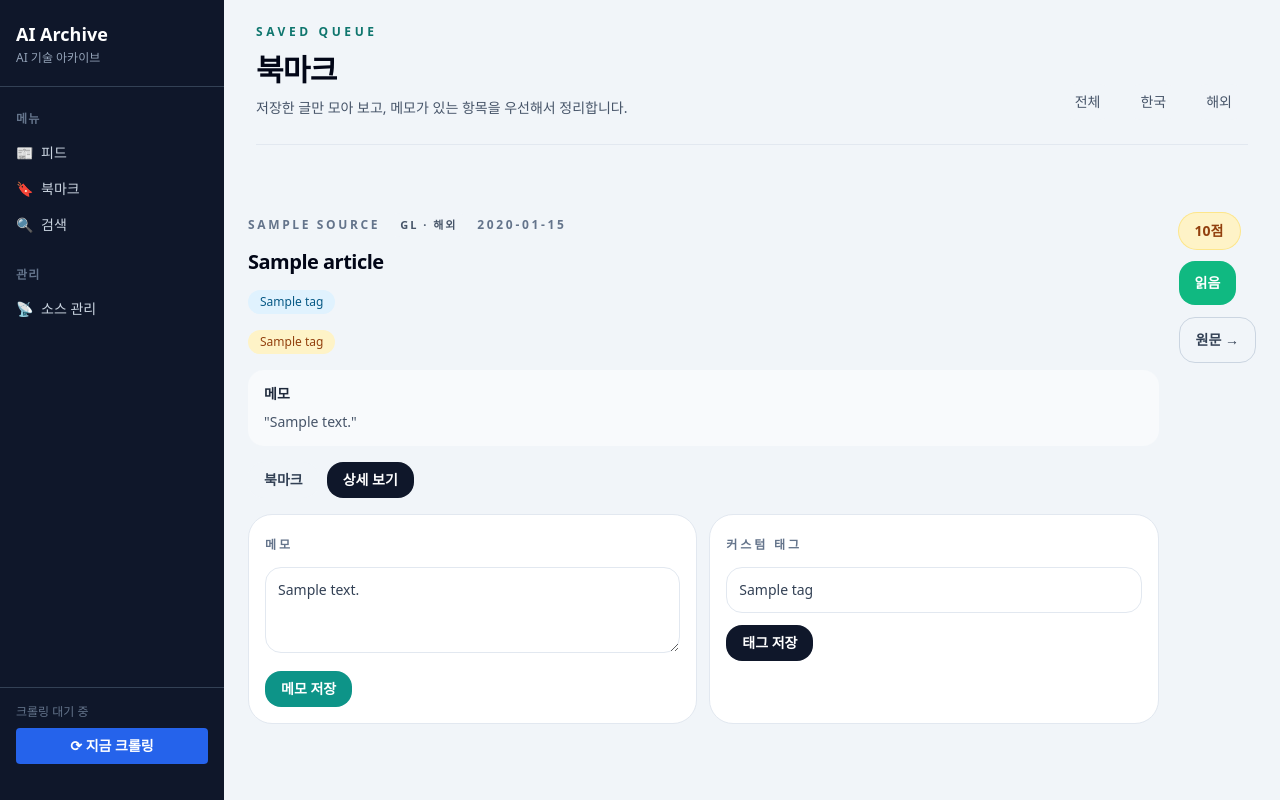
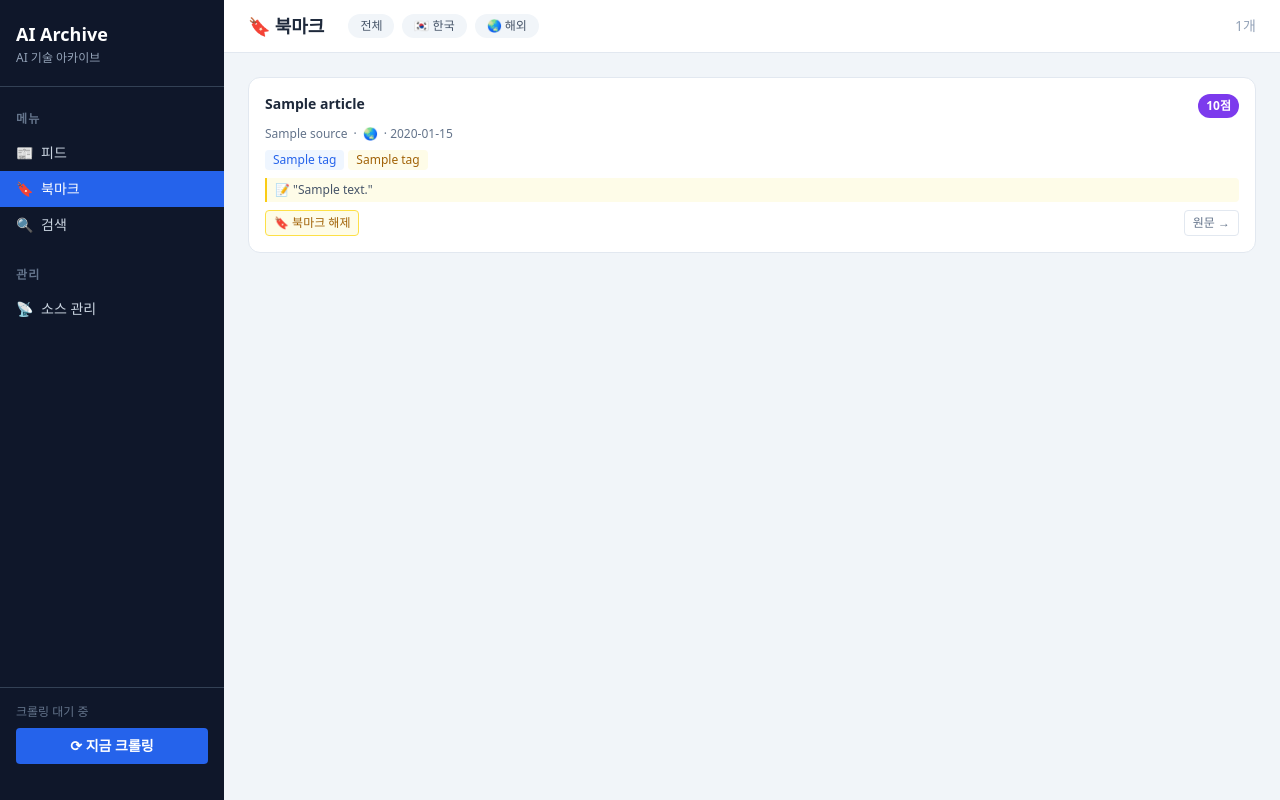
Before and after one commit to JK-Kim4/news-crawler, a FastAPI app: template ui/templates/bookmarks.html in a window 1280 px wide. Run offline with FastAPI, Linux system fonts and the light colour scheme; the template is opened without the code that fills it: most values are stand-ins (such as "Sample title", 1, 10 or a date in 2020); parts of the project's set-up code (start-up, migrations or seed data) failed here and were passed over; some libraries are stand-ins or nearby versions.

Commit message:
feat: 북마크·검색 페이지 Tailwind 재설계
Co-Authored-By: Claude Sonnet 4.6 <noreply@anthropic.com>

```diff
--- a/ui/templates/bookmarks.html
+++ b/ui/templates/bookmarks.html
@@ -1,28 +1,66 @@
 {% extends "base.html" %}
+{% set active_page = 'bookmarks' %}
 {% block content %}
-<section class="glass-panel rounded-[2rem] px-5 py-6 sm:px-8">
-  <div class="flex flex-col gap-4 border-b border-slate-200 pb-6 lg:flex-row lg:items-end lg:justify-between">
-    <div>
-      <p class="text-xs font-semibold uppercase tracking-[0.3em] text-teal-700">Saved Queue</p>
-      <h2 class="mt-3 text-3xl font-semibold tracking-tight text-slate-950">북마크</h2>
-      <p class="mt-2 text-sm leading-6 text-slate-600">저장한 글만 모아 보고, 메모가 있는 항목을 우선해서 정리합니다.</p>
+<div class="bg-white border-b border-slate-200 px-6 py-3 flex items-center gap-4 flex-shrink-0">
+  <h1 class="text-lg font-bold text-slate-800">🔖 북마크</h1>
+  <div class="flex gap-2 ml-2">
+    <a href="/bookmarks?country=all" class="rounded-full px-3 py-1 text-xs font-medium {% if selected_country == 'all' %}bg-slate-800 text-white{% else %}bg-slate-100 text-slate-600 hover:bg-slate-200{% endif %}">전체</a>
+    <a href="/bookmarks?country=kr" class="rounded-full px-3 py-1 text-xs font-medium {% if selected_country == 'kr' %}bg-slate-800 text-white{% else %}bg-slate-100 text-slate-600 hover:bg-slate-200{% endif %}">🇰🇷 한국</a>
+    <a href="/bookmarks?country=global" class="rounded-full px-3 py-1 text-xs font-medium {% if selected_country == 'global' %}bg-slate-800 text-white{% else %}bg-slate-100 text-slate-600 hover:bg-slate-200{% endif %}">🌏 해외</a>
+  </div>
+  <span class="text-sm text-slate-400 ml-auto">{{ articles|length }}개</span>
+</div>
+
+<div class="flex-1 overflow-y-auto p-6 flex flex-col gap-3">
+  {% for article in articles %}
+  <div class="bg-white border border-slate-200 rounded-xl p-4 hover:shadow-sm hover:border-slate-300 transition {% if article.is_read %}opacity-55{% endif %}">
+    <div class="flex justify-between items-start gap-3 mb-2">
+      <a href="{{ article.url }}" target="_blank"
+         class="font-semibold text-slate-800 hover:text-blue-600 leading-snug text-sm flex-1">
+        {{ article.title }}
+      </a>
+      <span class="text-xs font-bold px-2 py-1 rounded-full flex-shrink-0 text-white
+                   {% if article.score >= 90 %}bg-blue-600{% elif article.score >= 70 %}bg-emerald-600{% else %}bg-violet-600{% endif %}">
+        {{ article.score }}점
+      </span>
     </div>
-    <div class="flex flex-wrap gap-2">
-      <a href="/bookmarks?country=all" class="rounded-full px-4 py-2 text-sm font-medium {% if selected_country == 'all' %}bg-slate-950 text-white{% else %}bg-slate-100 text-slate-600{% endif %}">전체</a>
-      <a href="/bookmarks?country=kr" class="rounded-full px-4 py-2 text-sm font-medium {% if selected_country == 'kr' %}bg-slate-950 text-white{% else %}bg-slate-100 text-slate-600{% endif %}">한국</a>
-      <a href="/bookmarks?country=global" class="rounded-full px-4 py-2 text-sm font-medium {% if selected_country == 'global' %}bg-slate-950 text-white{% else %}bg-slate-100 text-slate-600{% endif %}">해외</a>
+    <div class="text-xs text-slate-500 mb-2 flex items-center gap-1.5">
+      <span>{{ article.source.name }}</span>
+      <span>·</span>
+      <span>{{ '🇰🇷' if article.country == 'kr' else '🌏' }}</span>
+      {% if article.published_at %}<span>· {{ article.published_at.strftime('%Y-%m-%d') }}</span>{% endif %}
+    </div>
+    <div class="flex flex-wrap gap-1 mb-2">
+      {% for tag in article.tags_list %}
+      <span class="bg-blue-50 text-blue-600 text-xs px-2 py-0.5 rounded">{{ tag }}</span>
+      {% endfor %}
+      {% for tag in article.user_tags_list %}
+      <span class="bg-yellow-50 text-yellow-700 text-xs px-2 py-0.5 rounded">{{ tag }}</span>
+      {% endfor %}
+    </div>
+    {% if article.memo_text %}
+    <div class="text-xs text-slate-600 bg-yellow-50 border-l-2 border-yellow-400 px-2 py-1 mb-2 rounded-r">
+      📝 "{{ article.memo_preview }}"
+    </div>
+    {% endif %}
+    <div class="flex items-center gap-2 mt-2">
+      <button class="text-xs px-2 py-1 rounded border border-yellow-300 bg-yellow-50 text-yellow-700"
+              hx-post="/articles/{{ article.id }}/bookmark"
+              hx-swap="outerHTML"
+              hx-on::after-request="this.closest('.bg-white').remove()">
+        🔖 북마크 해제
+      </button>
+      <a href="{{ article.url }}" target="_blank"
+         class="ml-auto text-xs px-2 py-1 rounded border border-slate-200 text-slate-500 hover:bg-slate-50">
+        원문 →
+      </a>
     </div>
   </div>
-</section>
-
-<section class="mt-6 space-y-4">
-  {% for article in articles %}
-    {% include "_article_card.html" %}
   {% else %}
-    <div class="glass-panel rounded-[2rem] px-8 py-10 text-center">
-      <h3 class="text-xl font-semibold text-slate-900">북마크된 글이 없습니다.</h3>
-      <p class="mt-2 text-sm text-slate-600">피드에서 저장해두고 싶은 글을 북마크해보세요.</p>
-    </div>
+  <div class="text-center text-slate-400 py-20">
+    <div class="text-4xl mb-4">🔖</div>
+    <p>북마크된 아티클이 없습니다.</p>
+  </div>
   {% endfor %}
-</section>
+</div>
 {% endblock %}
```
Also changed, not shown: ui/templates/search.html (+61 -31 lines).
